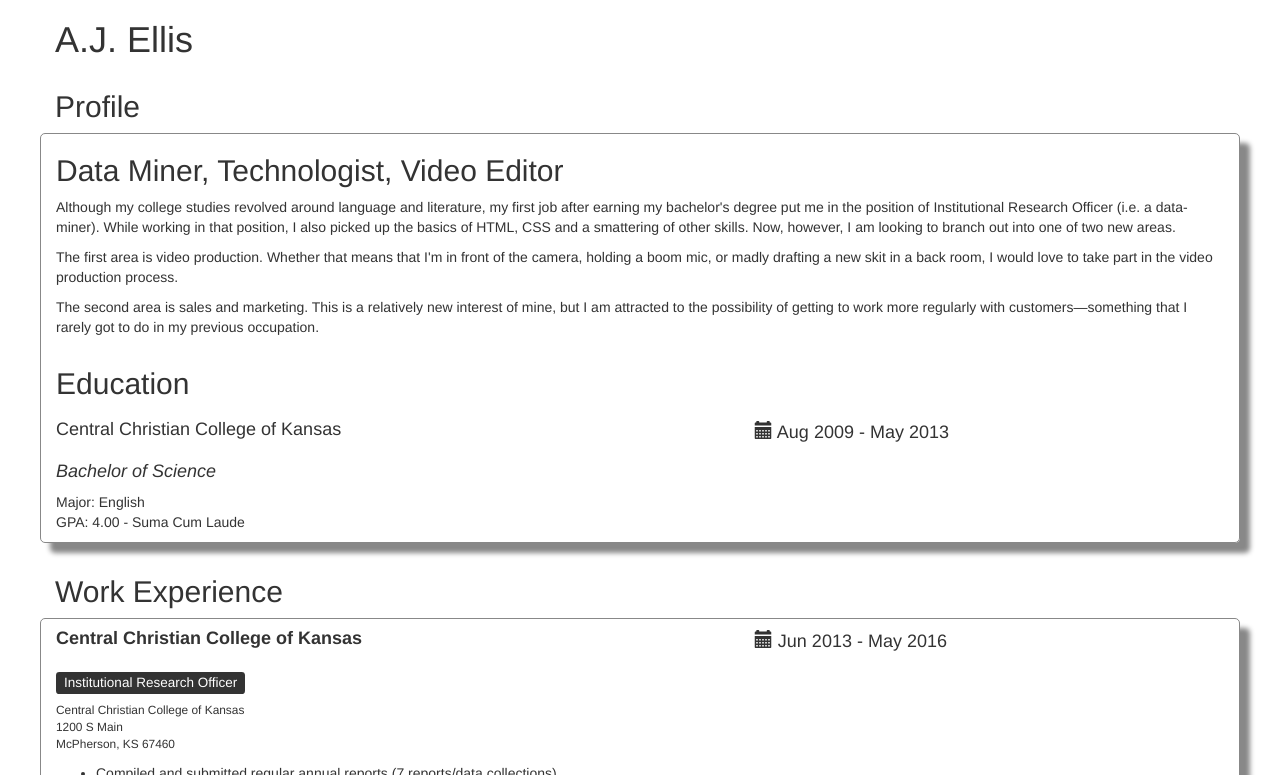
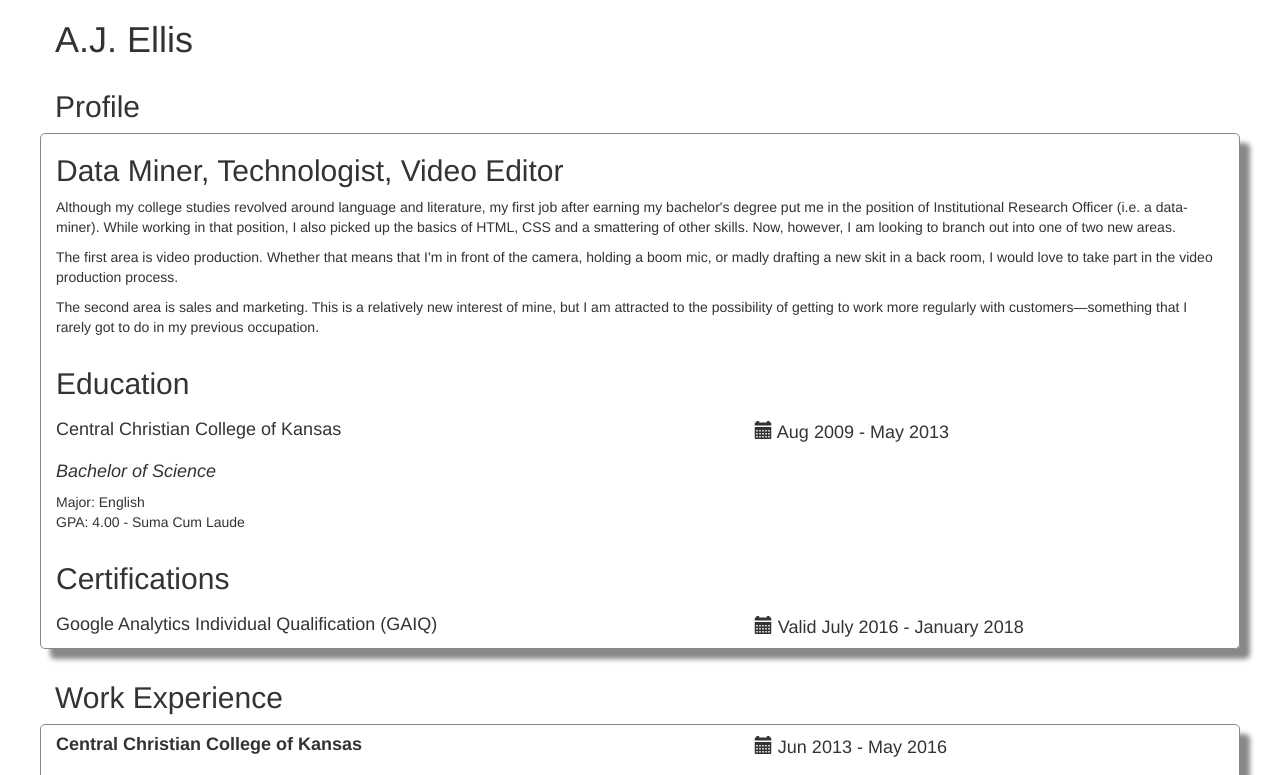
Before and after one commit to AjayTyler/AjayTyler.github.io, a plain HTML site: page index.html in a window 1280 px wide. Shown: the top 775 px of the page. Drawn offline with Linux system fonts and the light colour scheme.

Commit message:
Add GAIQ certification

```diff
--- a/index.html
+++ b/index.html
@@ -75,6 +75,19 @@
                                     <h4><em>Bachelor of Science</em></h4>
                                     <p>Major: English<br>
                                     GPA: 4.00 - Suma Cum Laude</p>
+                                </div>
+                            </div>
+                        </div>
+                    </div>
+                    <div class="row">
+                        <div class="col-xs-12">
+                            <h2>Certifications</h2>
+                            <div class="row">
+                                <div class="col-xs-7 quickStack">
+                                    <h4>Google Analytics Individual Qualification (GAIQ)</h4>
+                                </div>
+                                <div class="col-xs-5 quickStack">
+                                    <h4><span class="glyphicon glyphicon-calendar" aria-hidden="true"></span> Valid July 2016 - January 2018</h4>
                                 </div>
                             </div>
                         </div>
@@ -296,7 +309,7 @@
     <div class="container">
         <div class="row">
             <div class="col-xs-12">
-                <p class="small">
+                <p class="small whoosh">
                     "Lying in bed would be an altogether perfect and supreme experience if only one had a colored pencil long enough to draw on the ceiling."<br>
                     - G.K. Chesterton
                 </p>
```
